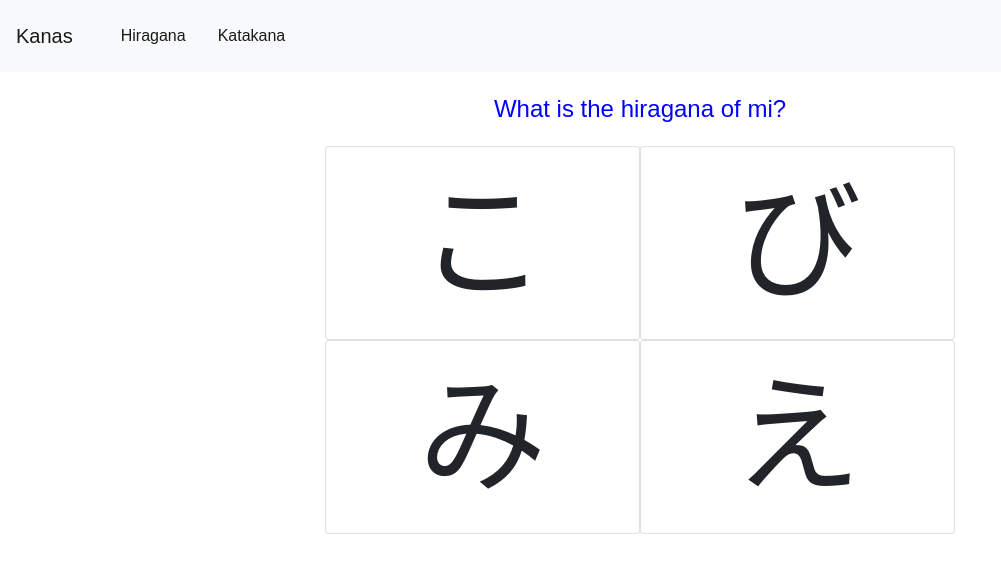
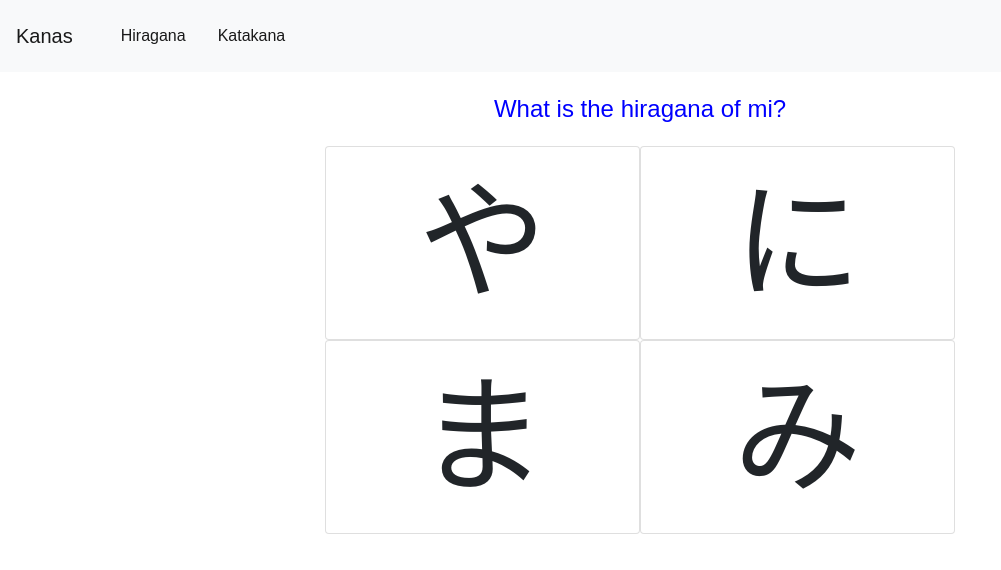
Before and after one commit to n3rdgir1/react-starter, a React (Create React App) app: page / in a window 1280 px wide. Shown: the top 570 px of the page, without its empty margins (0-1001 px from the left). Built offline with nearby package versions, Linux system fonts and the light colour scheme.

Commit message:
updates options to be random

```diff
--- a/src/Kana.js
+++ b/src/Kana.js
@@ -12,27 +12,41 @@ class Kana extends Component {
     return Math.floor(Math.random() * characters.length)
   }
 
-  options(answerIndex) {
-    return <div className='answers'>
-      <div className='row'>
-        <Option character={characters[this.random()]} type={this.props.type} />
-        <Option character={characters[this.random()]} type={this.props.type} />
-      </div>
-      <div className='row'>
-        <Option character={this.answer(answerIndex)} answer={true} type={this.props.type} />
-        <Option character={characters[this.random()]} type={this.props.type} />
-      </div>
-    </div>
+  shuffle(array) {
+    for (let i = array.length - 1; i > 0; i--) {
+        const j = Math.floor(Math.random() * (i + 1));
+        [array[i], array[j]] = [array[j], array[i]];
+    }
+    return array;
+  }
+
+  randomOptions(answerIndex) {
+    return this.shuffle([
+      {kana: characters[this.random()], answer: false},
+      {kana: characters[this.random()], answer: false},
+      {kana: characters[this.random()], answer: false},
+      {kana: this.answer(answerIndex), answer: true}
+    ]);
   }
 
   render() {
-    var answerIndex = this.random()
+    const answerIndex = this.random()
+    const options = this.randomOptions(answerIndex)
     return (
       <div>
         <div className='question'>
           What is the <span className='type'>{this.props.type}</span> of <span className='romanji'>{this.answer(answerIndex).romanji}</span>?
         </div>
-        {this.options(answerIndex)}
+        <div className='answers'>
+          <div className='row'>
+            <Option character={options[0].kana} answer={options[0].answer} type={this.props.type} />
+            <Option character={options[1].kana} answer={options[1].answer} type={this.props.type} />
+          </div>
+          <div className='row'>
+            <Option character={options[2].kana} answer={options[2].answer} type={this.props.type} />
+            <Option character={options[3].kana} answer={options[3].answer} type={this.props.type} />
+          </div>
+        </div>
       </div>
     );
   }
```
